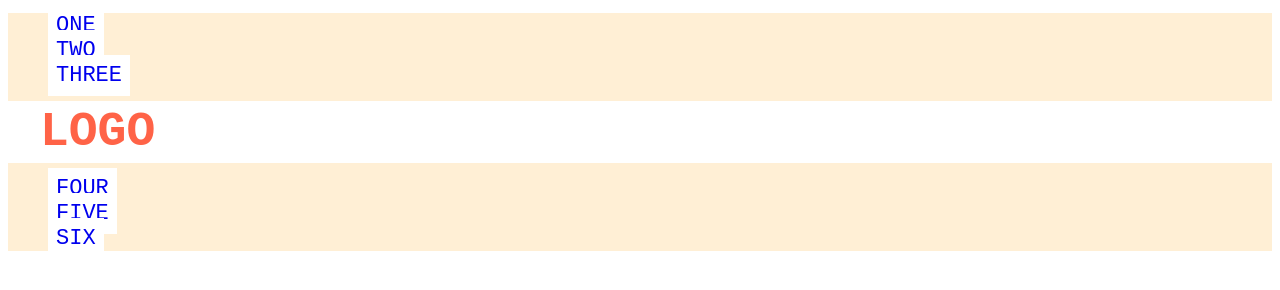
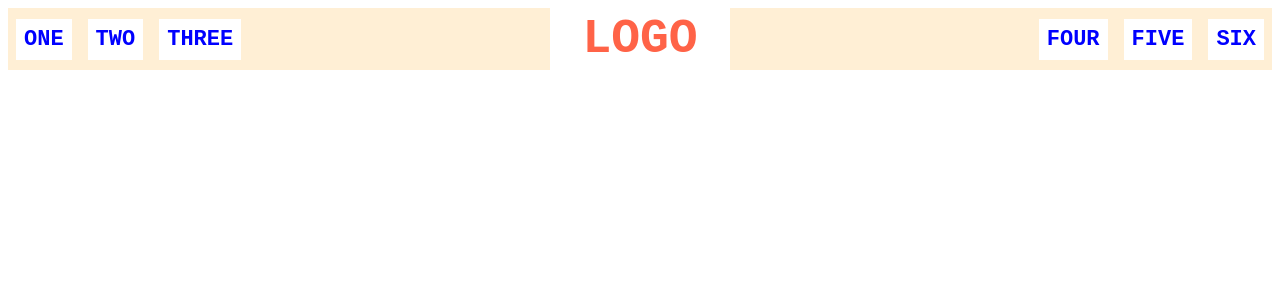
Before and after one commit to padawan009/flexbox-tasks, a plain HTML site: page 02-flex-header/index.html in a window 1280 px wide. Drawn offline with Linux system fonts and the light colour scheme.

Commit message:
did the 1, part of 2 tasks

```diff
--- a/02-flex-header/style.css
+++ b/02-flex-header/style.css
@@ -1,6 +1,11 @@
 .header  {
-  font-family: monospace;
+  font-family: 'Courier New', Courier, monospace;
   background: papayawhip;
+  font-weight: bold;
+  display: flex;
+  flex: 1;
+  justify-content: space-between;
+  align-items: center;
 }
 
 .logo {
@@ -9,17 +14,23 @@
   color: tomato;
   background: white;
   padding: 4px 32px;
+
+
 }
 
 ul {
   /* this removes the dots on the list items*/
   list-style-type: none;
+  display: flex;
+  padding: 0;
 }
 
 a {
   font-size: 22px;
   background: white;
+  color: blue;
   padding: 8px;
   /* this removes the line under the links */
   text-decoration: none;
+  margin: 8px;
 }
```
